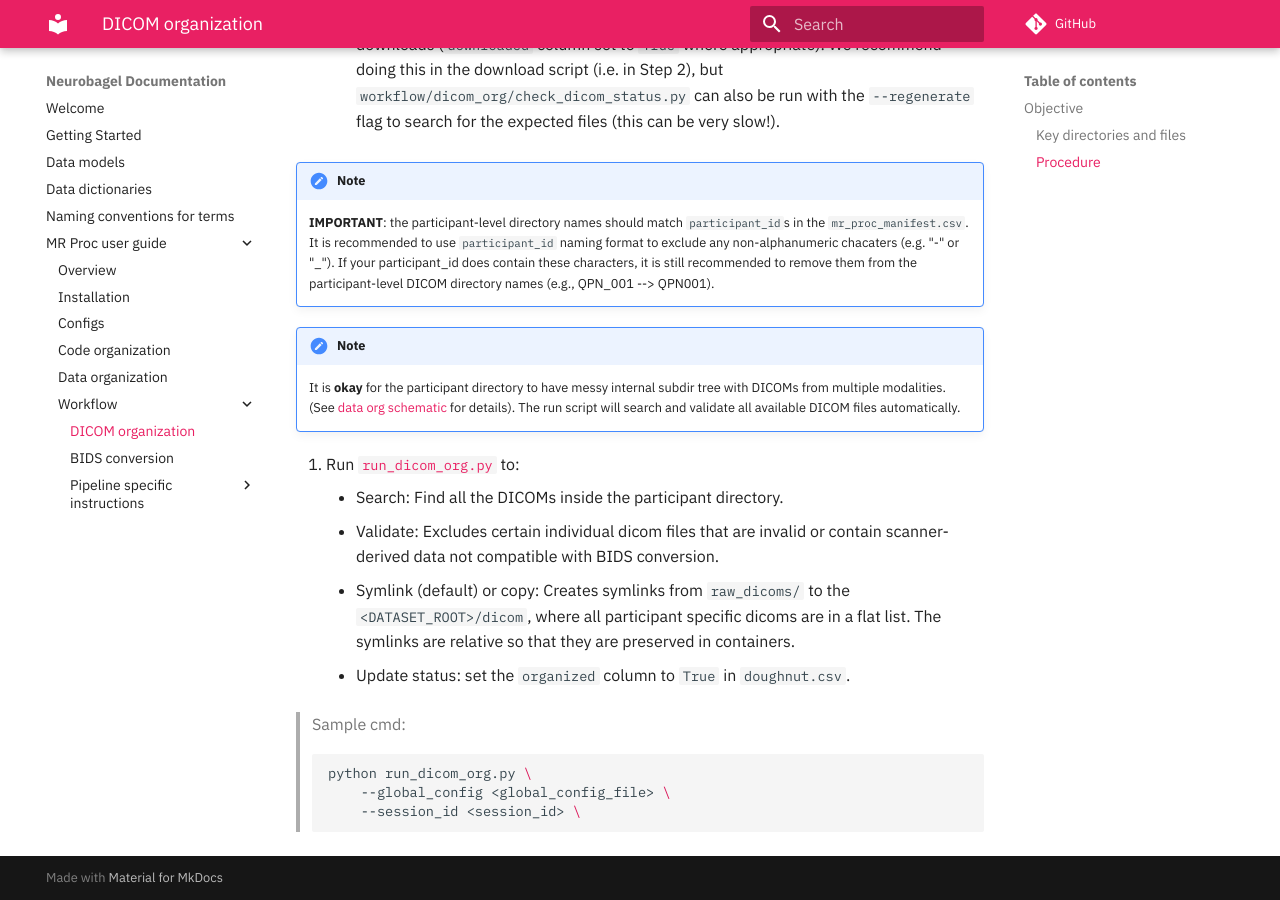
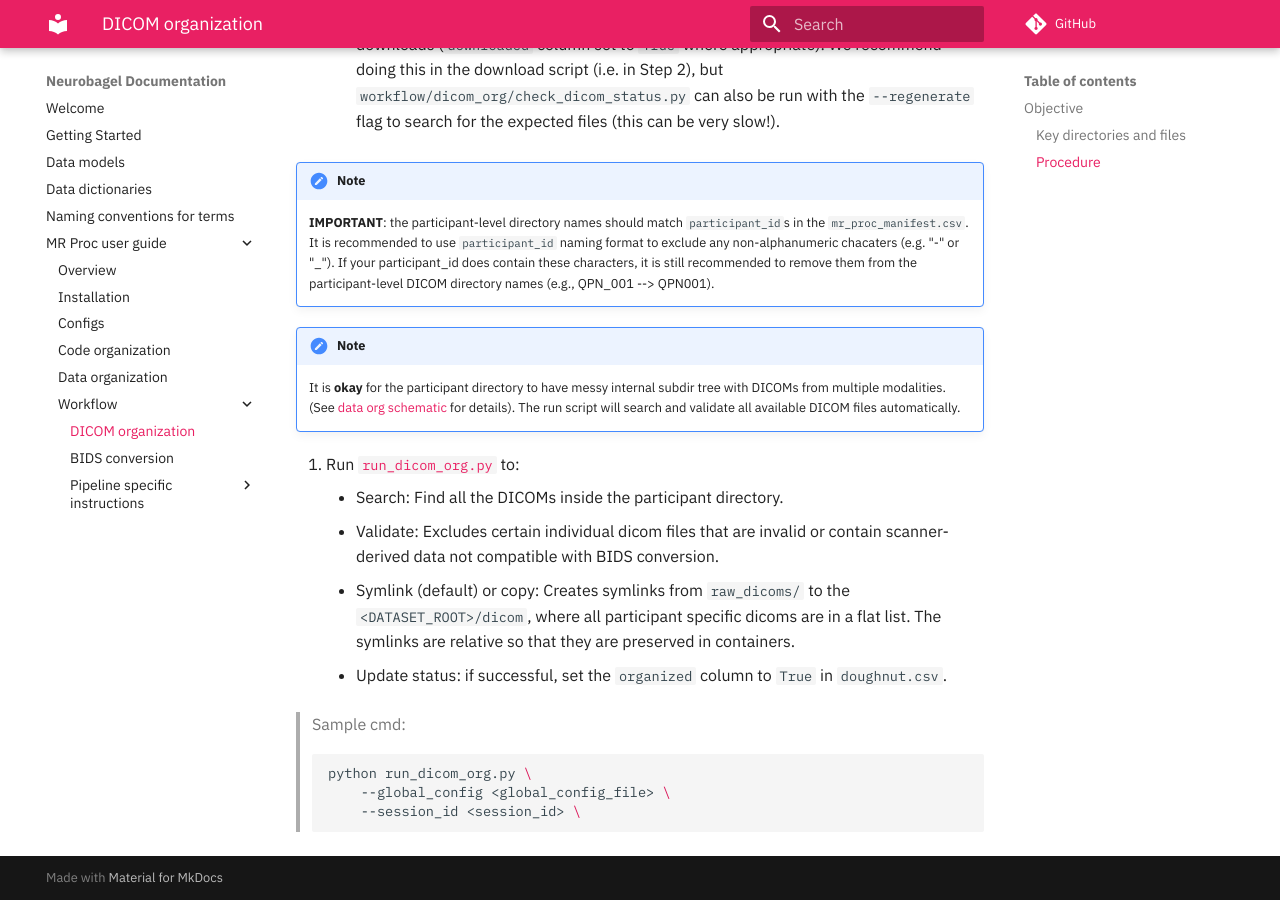
Before and after one commit to neurobagel/documentation, an MkDocs documentation site: the page built from docs/mr_proc/workflow/dicom_org.md, in a window 1280 px wide and 900 px high, scrolled down 1273 px. Built offline with MkDocs 1.6.1 and Material for MkDocs 9.7.7, drawn with Linux system fonts in a browser that asks for light colours; comment, search, counter and statistics services are not loaded.

Commit message:
change working

````diff
--- a/docs/mr_proc/workflow/dicom_org.md
+++ b/docs/mr_proc/workflow/dicom_org.md
@@ -40,7 +40,7 @@ This is a dataset specific process and needs to be customized based on local sca
     - Search: Find all the DICOMs inside the participant directory.
     - Validate: Excludes certain individual dicom files that are invalid or contain scanner-derived data not compatible with BIDS conversion.
     - Symlink (default) or copy: Creates symlinks from `raw_dicoms/` to the `<DATASET_ROOT>/dicom`, where all participant specific dicoms are in a flat list. The symlinks are relative so that they are preserved in containers.
-    - Update status: set the `organized` column to `True` in `doughnut.csv`.
+    - Update status: if successful, set the `organized` column to `True` in `doughnut.csv`.
 
 > Sample cmd:
 ```bash
````
